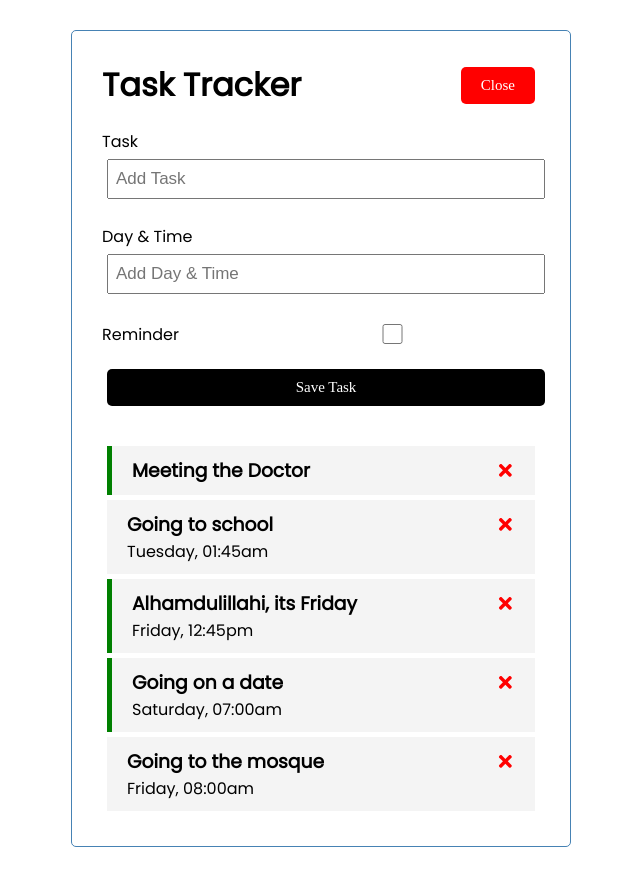
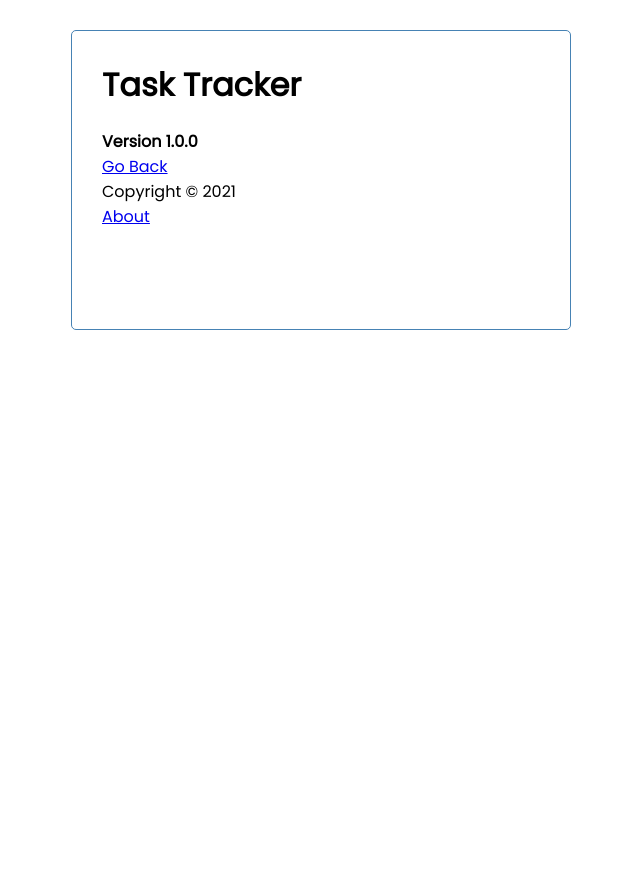
Before and after one commit to Allahnana/Task-Tracker-React.js, a React (Create React App) app: page /about in a window 1280 px wide. Shown: the whole page, without its empty margins (319-959 px from the left). After the commit the page ends 800 px from the top, so only its background shows below. Built offline with nearby package versions, Linux system fonts and the light colour scheme; data requests are answered from the project's data file.

Commit message:
Finally done, I created m own rest API and was able to manage it successfully

```diff
--- a/db.json
+++ b/db.json
@@ -1,37 +1,3 @@
 {
-  "tasks": [
-
-    {
-      "id": 1,
-      "text": "Meeting the Doctor",
-      "its": "Monday, 12:00pm",
-      "reminder": true
-    },
-    {
-      "id": 2,
-      "text": "Going to school",
-      "day": "Tuesday, 01:45am",
-      "reminder": false
-    },
-    {
-      "id": 3,
-      "text": "Alhamdulillahi, its Friday",
-      "day": "Friday, 12:45pm",
-      "reminder": true
-    },
-    {
-      "id": 4,
-      "text": "Going on a date",
-      "day": "Saturday, 07:00am",
-      "reminder": true
-    },
-    {
-      "id": 5,
-      "text": "Going to the mosque",
-      "day": "Friday, 08:00am",
-      "reminder": false
-    }
-
-  ]
-
+  "tasks": []
 }
--- a/package.json
+++ b/package.json
@@ -10,6 +10,7 @@
     "react": "^18.2.0",
     "react-dom": "^18.2.0",
     "react-icons": "^4.6.0",
+    "react-router-dom": "^5.3.0",
     "react-scripts": "5.0.1",
     "web-vitals": "^2.1.4"
   },
--- a/src/App.js
+++ b/src/App.js
@@ -1,8 +1,15 @@
 
 import Header from "./components/Header";
+import Footer from "./components/Footer";
+import About from "./components/About";
+import { BrowserRouter as Router, Route } from "react-router-dom";
+
 import Task from "./components/Tasks";
+
 import AddTask from "./components/AddTask";
 import { useState, useEffect } from "react"
+
+
 
 function App() {
 
@@ -32,38 +39,100 @@
 
   fetchTasks()
 
+  //Fetch Task
+  const fetchTask = async (id) => {
+    const res = await fetch(`http://localhost:5000/tasks/${id}`)
+    const data = await res.json()
+
+    return data
+  }
+
+
+
 
 
 
 //Add Task
-const addTask = (task) => {
-  const id = Math.floor(Math.random() * 10000 ) + 1
+const addTask = async (task) => {
+  const res = await fetch('http://localhost:5000/tasks', {
+    method: 'POST',
+    headers: {
+      'Content-type': 'application/json'
+    },
+    body: JSON.stringify(task)
+  })
 
-  const newTask = {id, ...task}
+  const data = await res.json()
 
-  setTasks([...tasks, newTask])
+  setTasks([...tasks, data])
+
+
+  // const id = Math.floor(Math.random() * 10000 ) + 1
+
+  // const newTask = {id, ...task}
+
+  // setTasks([...tasks, newTask])
 
 
 }
 
+
+
+
 //Delete Task
-const deleteTask = (id) =>{
-  setTasks(tasks.filter((task) => task.id !==id
+const deleteTask = async (id) =>{
+  await fetch(`http://localhost:5000/tasks/${id}`, {
+    method: 'DELETE',
 
-  ))
+})
+
+setTasks(tasks.filter((task) => task.id !== id))
+
 }
 
 //Toggle Reminder
-const toggleReminder = (id) =>{
-  setTasks(tasks.map((task) => task.id === id ? { ...task, reminder: !task.reminder  } : task))
- }
+const toggleReminder = async (id) =>{
+  const taskToToggle = await fetchTask(id)
+  const updTask = {...taskToToggle, reminder: !taskToToggle.reminder}
+
+  const res = await fetch(`http://localhost:5000/tasks/${id}`, {
+    method: 'PUT',
+    headers: {
+      'Content-type': 'application/json'
+    },
+    body: JSON.stringify(updTask)
+  })
+
+  const data = await res.json()
+
+  setTasks(tasks.map((task) => task.id === id ? {...task, reminder: data.reminder} : task))
+}
+
+//   setTasks(tasks.map((task) => task.id === id ? { ...task, reminder: data.reminder  } : task))
+//  }
 
   return (
+
+    <Router>
     <div className="container">
       <Header  onAdd = { () => setShowAddTask(!showAddTask)} showAdd={showAddTask} />
-      { showAddTask && <AddTask onAdd = {addTask}/>}
+
+
+      <Route path = '/' exact render = {(props) => (
+
+       <>
+       { showAddTask && <AddTask onAdd = {addTask}/>}
       {tasks.length > 0 ? <Task tasks= {tasks} onDelete={deleteTask} onToggle={toggleReminder}/> : "No Task To Show"}
+
+       </>
+      )} />
+
+
+      <Route path = '/about' component={About} />
+      <Footer />
     </div>
+    </Router>
+
   );
 }
 
--- /dev/null
+++ b/src/components/About.js
@@ -0,0 +1,12 @@
+
+
+const About = () => {
+  return (
+    <div>
+        <h4>Version 1.0.0</h4>
+        <a href="/">Go Back</a>
+    </div>
+  )
+}
+
+export default About
--- /dev/null
+++ b/src/components/Footer.js
@@ -0,0 +1,14 @@
+
+
+const Footer = () => {
+  return (
+    <footer>
+        <p>Copyright &copy; 2021</p>
+        <a href="/about">About</a>
+
+
+    </footer>
+  )
+}
+
+export default Footer
--- a/src/components/Header.js
+++ b/src/components/Header.js
@@ -1,17 +1,20 @@
 import React from 'react'
 import PropTypes from 'prop-types';
 import Button from './Button';
+import { useLocation } from 'react-router-dom';
 
 const Header = ({title, onAdd, showAdd}) => {
+
+  const location = useLocation()
 
   return (
 
     <div >
         <header  className='header' >
             <h1>{title}</h1>
-            <Button onClick={onAdd}
+            { location.pathname === '/' &&  <Button onClick={onAdd}
             color ={showAdd ? 'red' : 'green'}
-            text={showAdd ? 'Close' : 'Add'}/>
+            text={showAdd ? 'Close' : 'Add'}/>}
 
         </header>
     </div>
```
Also changed, not shown: 1 other file (tests, documents, lock files or other folders).
